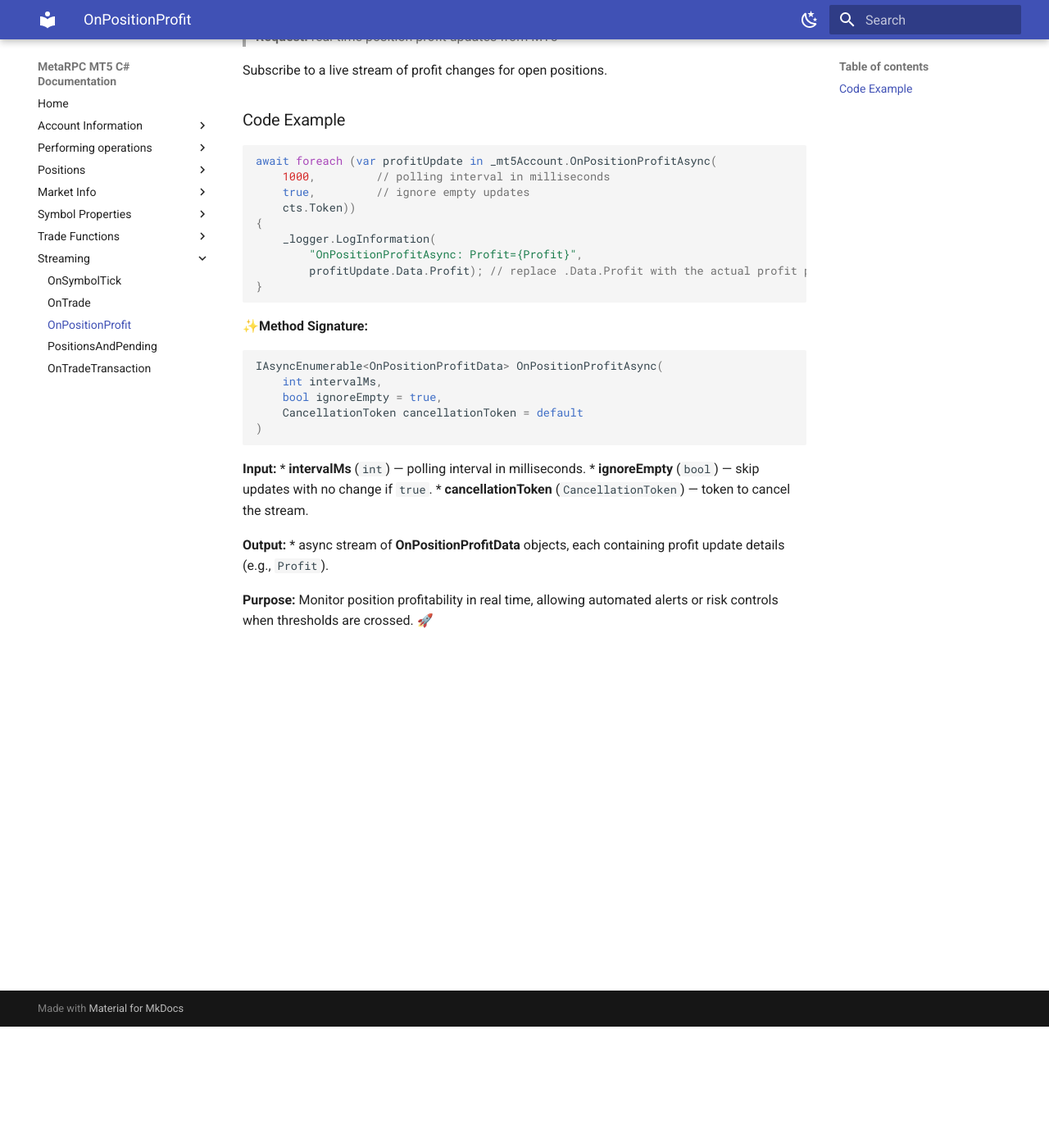
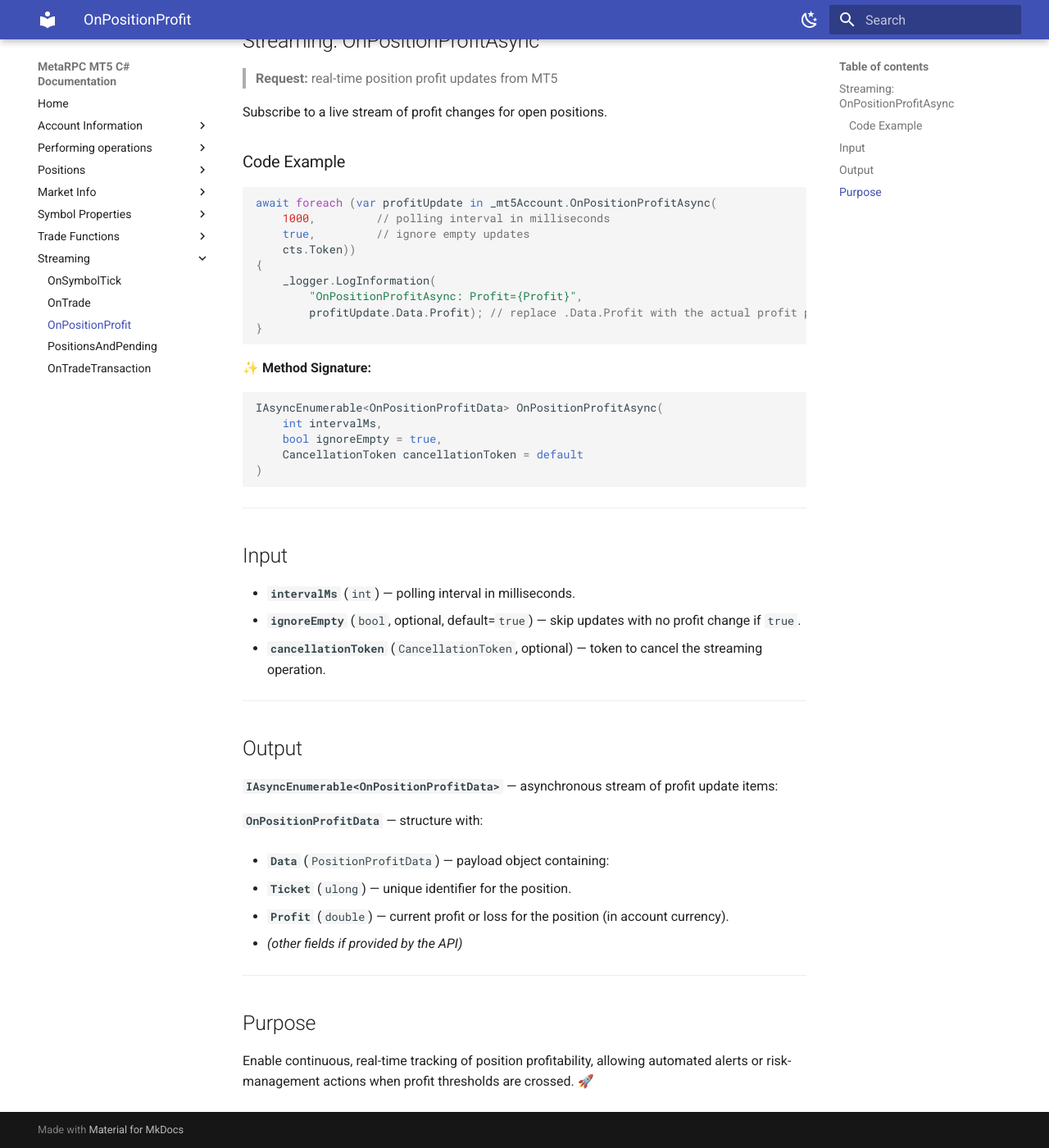
Before and after one commit to MetaRPC/CSharpMT5, an MkDocs documentation site: the page built from docs/DoStreaming/OnPositionProfitAsync.md, in a window 1280 px wide and 1400 px high, scrolled down 148 px. Shown: the whole window at 82% size. Built offline with MkDocs 1.6.1 and Material for MkDocs 9.7.7, drawn with Linux system fonts in a browser that asks for light colours.

Commit message:
Update OnPositionProfitAsync.md

````diff
--- a/docs/DoStreaming/OnPositionProfitAsync.md
+++ b/docs/DoStreaming/OnPositionProfitAsync.md
@@ -1,4 +1,4 @@
-# Streaming: OnPositionProfitAsync
+## Streaming: OnPositionProfitAsync
 
 > **Request:** real-time position profit updates from MT5
 
@@ -18,7 +18,8 @@ await foreach (var profitUpdate in _mt5Account.OnPositionProfitAsync(
 }
 ```
 
-✨**Method Signature:**
+✨ **Method Signature:**
+
 ```csharp
 IAsyncEnumerable<OnPositionProfitData> OnPositionProfitAsync(
     int intervalMs,
@@ -26,12 +27,31 @@ IAsyncEnumerable<OnPositionProfitData> OnPositionProfitAsync(
     CancellationToken cancellationToken = default
 )
 ```
- **Input:**
- * **intervalMs** (`int`) — polling interval in milliseconds.
- * **ignoreEmpty** (`bool`) — skip updates with no change if `true`.
- * **cancellationToken** (`CancellationToken`) — token to cancel the stream.
 
- **Output:**
- * async stream of **OnPositionProfitData** objects, each containing profit update details (e.g., `Profit`).
+---
 
-**Purpose:** Monitor position profitability in real time, allowing automated alerts or risk controls when thresholds are crossed. 🚀
+## Input
+
+* **`intervalMs`** (`int`) — polling interval in milliseconds.
+* **`ignoreEmpty`** (`bool`, optional, default=`true`) — skip updates with no profit change if `true`.
+* **`cancellationToken`** (`CancellationToken`, optional) — token to cancel the streaming operation.
+
+---
+
+## Output
+
+**`IAsyncEnumerable<OnPositionProfitData>`** — asynchronous stream of profit update items:
+
+**`OnPositionProfitData`** — structure with:
+
+* **`Data`** (`PositionProfitData`) — payload object containing:
+
+  * **`Ticket`** (`ulong`) — unique identifier for the position.
+  * **`Profit`** (`double`) — current profit or loss for the position (in account currency).
+  * *(other fields if provided by the API)*
+
+---
+
+## Purpose
+
+Enable continuous, real-time tracking of position profitability, allowing automated alerts or risk-management actions when profit thresholds are crossed. 🚀
````
